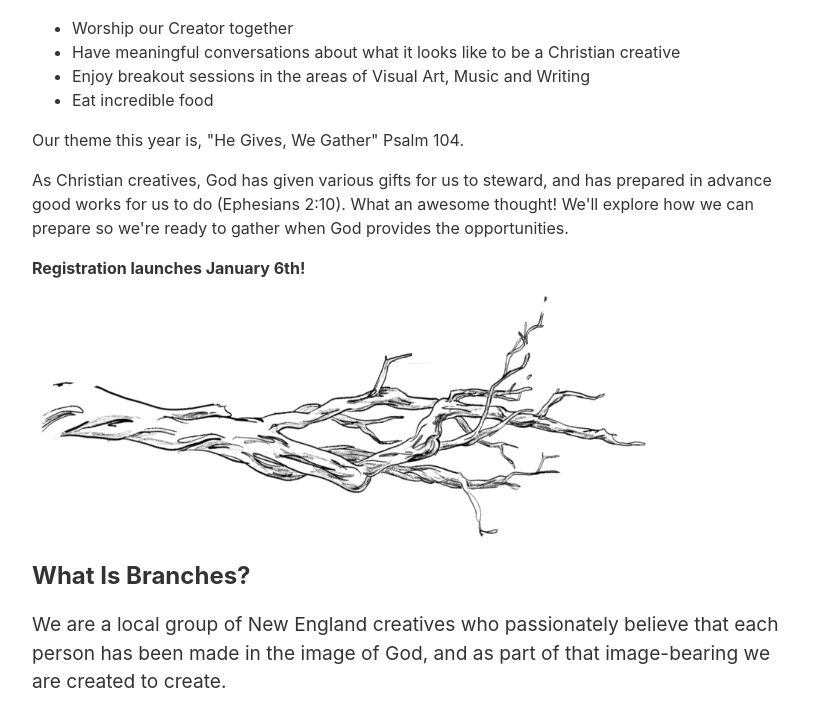
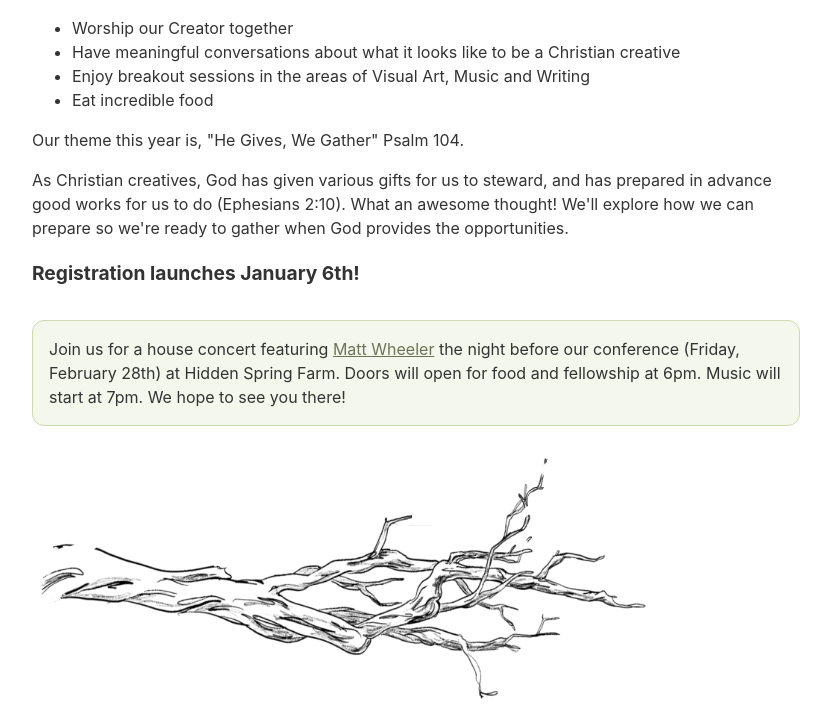
Before and after one commit to mattlitzinger/branches-gathering, an Eleventy site: page content/index.html in a window 1280 px wide. Shown: the part 659-1371 px from the top of the page, without its empty margins (224-1055 px from the left). Built offline with nearby package versions, Linux system fonts and the light colour scheme; Eleventy itself is replaced by a stand-in of ours; files that its build step writes are made by us from their sources.

Commit message:
Added house concert callout

```diff
--- a/_includes/layouts/base.njk
+++ b/_includes/layouts/base.njk
@@ -43,6 +43,7 @@
 		{%- css %}* { box-sizing: border-box; }{% endcss %}
 		{#- Add the contents of a file to the bundle #}
 		{%- css %}{% include "public/css/index.css" %}{% endcss %}
+		{%- css %}{% include "public/css/message-box.css" %}{% endcss %}
 		{#- Or add from node_modules #}
 		{# {%- css %}{% include "node_modules/prismjs/themes/prism-okaidia.css" %}{% endcss %} #}
 
--- a/public/css/index.css
+++ b/public/css/index.css
@@ -7,6 +7,8 @@
 /* Theme colors */
 
 :root {
+	--color-green-10: #F4F7EB;
+	--color-green-20: #CDDAAD;
 	--color-green-50: #6B7358;
 	--color-green-70: #49503C;
 
--- a/public/css/message-box.css
+++ b/public/css/message-box.css
@@ -1,11 +1,12 @@
 /* Message Box */
 .message-box {
-	--color-message-box: #ffc;
-
 	display: block;
-	background-color: var(--color-message-box);
+	background-color: var(--color-green-10);
 	color: var(--color-gray-90);
-	padding: 1em 0.625em; /* 16px 10px /16 */
+	margin: 2rem 0;
+	padding: 1rem;
+	border: 1px solid var(--color-green-20);
+	border-radius: 12px;
 }
 .message-box ol {
 	margin-top: 0;
```
Also changed, not shown: content/index.html.
